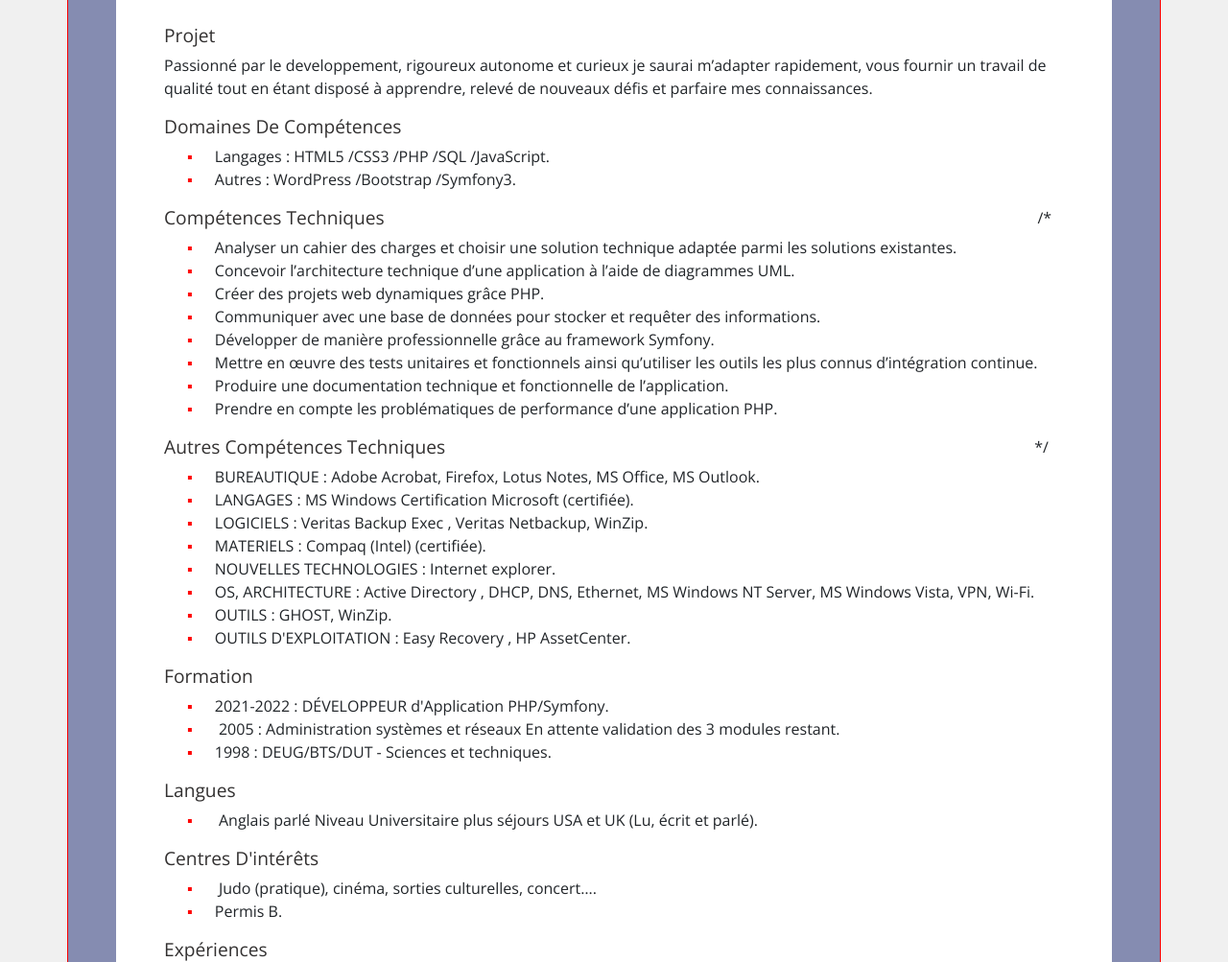
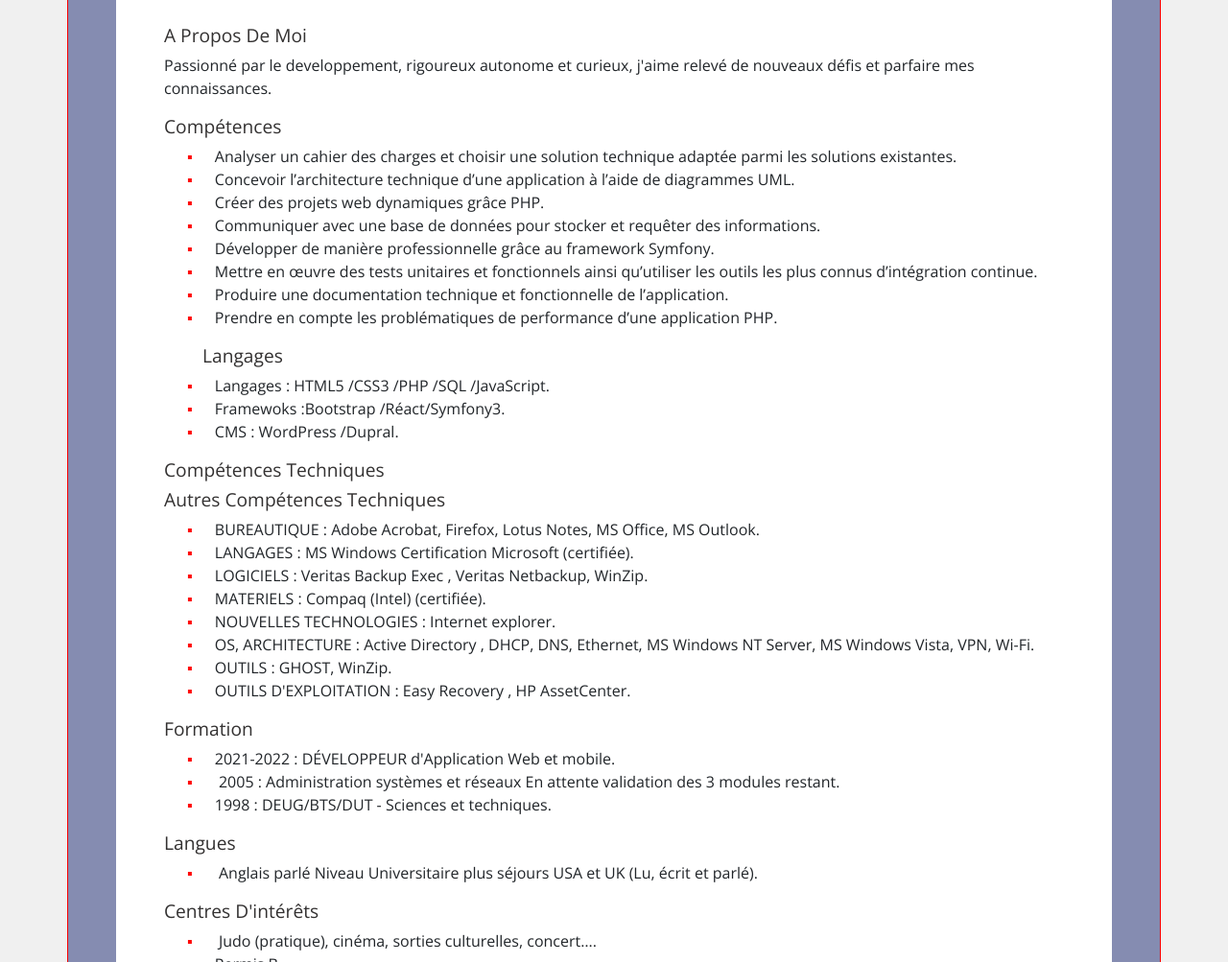
Before and after one commit to studentOCDBX/my_cv.github.io, a plain HTML site: page index.html in a window 1280 px wide. Shown: the part 400-1403 px from the top of the page at 96% size. Drawn offline with nearby package versions, Linux system fonts and the light colour scheme.

Commit message:
Update index.html

```diff
--- a/index.html
+++ b/index.html
@@ -38,25 +38,15 @@
 				</div>
 				<section class="row projet">
 					<div class="col">
-						<h2>projet</h2>
+						<h2>A propos de moi</h2>
 						<p>
-						Passionné par le developpement, rigoureux autonome et curieux je saurai m’adapter
-						rapidement, vous fournir un travail de qualité tout en étant disposé à apprendre, relevé de nouveaux défis et parfaire mes connaissances.
+						Passionné par le developpement, rigoureux autonome et curieux, j'aime relevé de nouveaux défis et parfaire mes connaissances.
 						</p>
 					</div>
 				</section>
 				<section class="row domaine-compet">
 					<div class="col">
-						<h2>domaines de compétences</h2>
-						<ul>
-							<li>Langages : HTML5 /CSS3 /PHP /SQL /JavaScript.</li>
-							<li>Autres : WordPress /Bootstrap /Symfony3.</li>
-						</ul>
-					</div>
-				</section>
-				<section class="row compet-tech">
-					<div class="col">
-						<h2>compétences techniques</h2>
+						<h2>compétences</h2>
 						<ul>
 							<li>Analyser un cahier des charges et choisir une solution technique adaptée parmi les solutions existantes.</li>
 							<li>Concevoir l’architecture technique d’une application à l’aide de diagrammes UML.</li>
@@ -67,9 +57,21 @@
 							<li>Produire une documentation technique et fonctionnelle de l’application.</li>
 							<li>Prendre en compte les problématiques de performance d’une application PHP.</li>
 						</ul>
+						<ul>
+							<h2>langages</h2>
+							<li>Langages : HTML5 /CSS3 /PHP /SQL /JavaScript.</li>
+							<li>Framewoks :Bootstrap /Réact/Symfony3.</li>
+							<li>CMS : WordPress /Dupral.</li>
+						</ul>
 					</div>
 				</section>
-				/*<section class="row autres-compet">
+				<section class="row compet-tech">
+					<div class="col">
+						<h2>compétences techniques</h2>
+
+					</div>
+				</section>
+				<section class="row autres-compet">
 					<div class="col">
 						<h2>autres compétences techniques</h2>
 						<ul>
@@ -83,12 +85,12 @@
 							<li>OUTILS D'EXPLOITATION : Easy Recovery , HP AssetCenter.</li>
 						</ul>
 					</div>
-				</section>*/
+				</section>
 				<section class="row formation">
 					<div class="col">
 						<h2>formation</h2>
 						<ul>
-							<li>2021-2022 : DÉVELOPPEUR d'Application PHP/Symfony.</li>
+							<li>2021-2022 : DÉVELOPPEUR d'Application Web et mobile.</li>
 							<li>
 								2005 : Administration systèmes et réseaux En attente validation des 3 modules restant.
 							</li>
```
